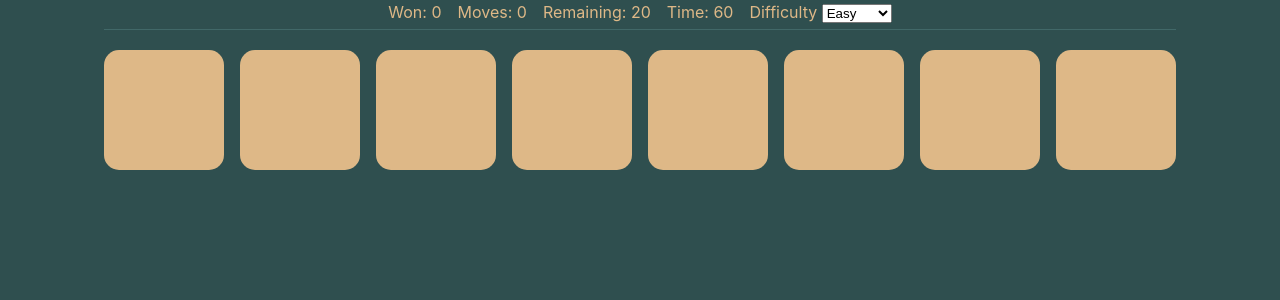
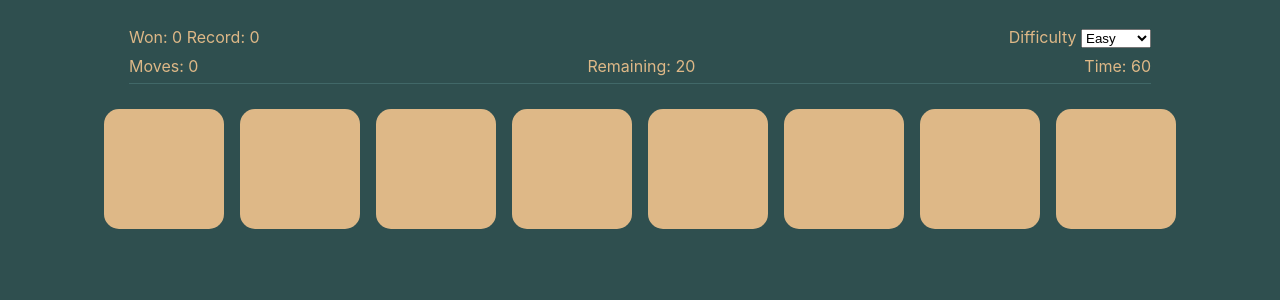
Before and after one commit to franckyi/react-memory-game, a React (Vite) app: page / in a window 1280 px wide. Shown: the top 300 px of the page. Built offline with nearby package versions, Linux system fonts and the light colour scheme.

Commit message:
organize view

```diff
--- a/src/assets/css/input.scss
+++ b/src/assets/css/input.scss
@@ -34,11 +34,22 @@
 
 .menu {
     display: flex;
-    justify-content: center;
-    gap: 1rem;
+    align-items: end;
+    flex-direction: column;
+    gap: 5px;
     padding-bottom: 5px;
-    margin-bottom: 5px;
+    margin: 25px;
     border-bottom: 1px solid #416868;
+    &__first-row {
+        display: flex;
+        justify-content: space-between;
+        width: 100%;
+    }
+    &__second-row {
+        display: flex;
+        justify-content: space-between;
+        width: 100%;
+    }
 }
 
 footer {
--- a/src/components/Menu.tsx
+++ b/src/components/Menu.tsx
@@ -19,14 +19,14 @@ const Menu = ( {stats, setStats, status, settings, setSettings, timeLeft, setTim
 
     return (
         <header className="menu">
-            <span>Won: {stats.won}</span>
-            Moves: {status.moves}
-            <span>Remaining: {status.remainingMoves}</span>
-            <span>Time: {timeLeft}</span>
-            {/* <div>
-                <span>Current theme: {theme}</span>
+
+            <div className="menu__first-row">
+                <div>
+                    <span>Won: {stats.won} </span>
+                    <span>Record: {stats.record}</span>
                 </div>
 
+                {/*
                 <form action="">
                     <label htmlFor="theme">Change theme</label>
                     <select name="theme" id="theme" onChange={handleThemeChange}>
@@ -45,6 +45,14 @@ const Menu = ( {stats, setStats, status, settings, setSettings, timeLeft, setTim
                     <option value="hard">Hard</option>
                 </select>
             </form>
+            </div>
+
+            <div className="menu__second-row">
+                <span>Moves: {status.moves} </span>
+                <span>Remaining: {status.remainingMoves} </span>
+                <span>Time: {timeLeft}</span>
+            </div>
+
         </header>
     )
 }
```
Lines whose indentation alone changed are shown as unchanged.
